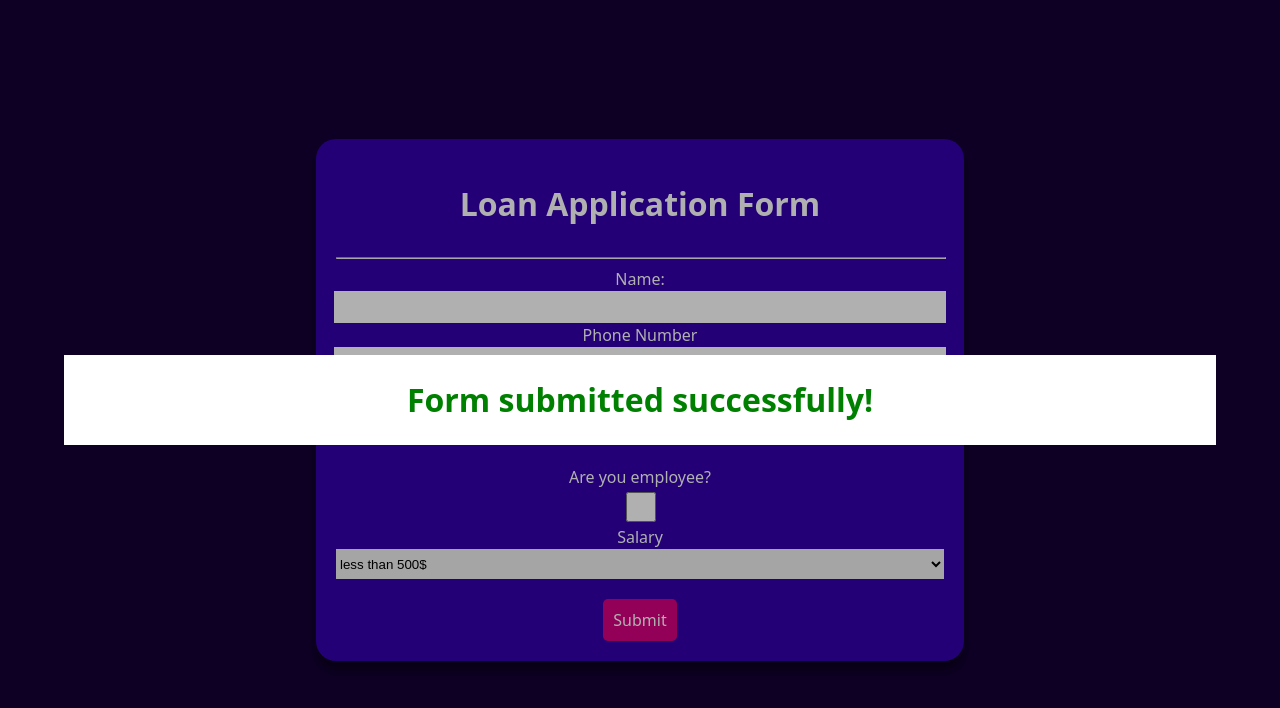
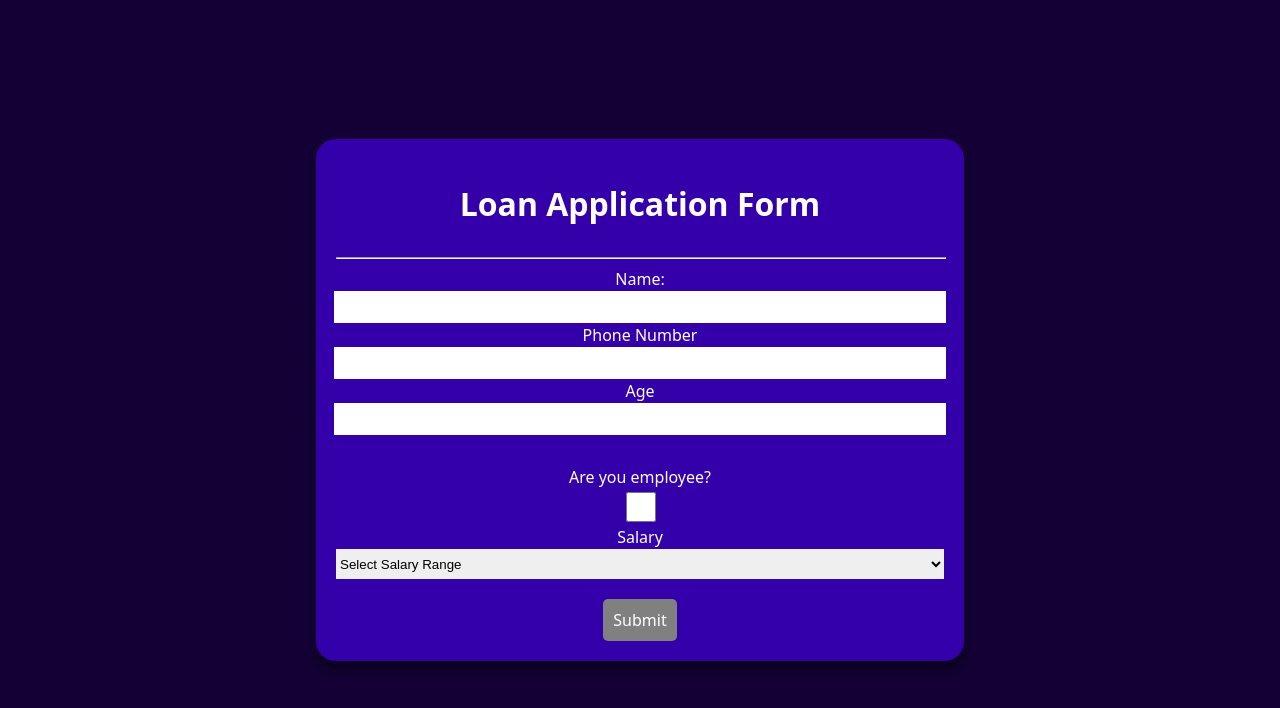
Before and after one commit to halaibrahim867/Learning-ReactJS, a React (Vite) app: page / in a window 1280 px wide. Shown: the top 708 px of the page. Built offline with nearby package versions, Linux system fonts and the light colour scheme.

Commit message:
finish project of loan form

```diff
--- a/src/Alert.jsx
+++ b/src/Alert.jsx
@@ -1,10 +1,18 @@
 import "./FormStyle.css";
-export default function Alert({ message }) {
-  return (
-    <div id="alert">
-      <div id="alert-content">
-        <h1>{message}</h1>
+export default function Alert({ isVisible, errorMessage = null }) {
+  if (isVisible) {
+    return (
+      <div id="alert">
+        <div id="alert-content">
+          <h1 style={{ color: errorMessage ? "red" : "green" }}>
+            {errorMessage != null
+              ? errorMessage
+              : "Form submitted successfully!"}
+          </h1>
+        </div>
       </div>
-    </div>
-  );
+    );
+  } else {
+    return <></>;
+  }
 }
--- a/src/Form.jsx
+++ b/src/Form.jsx
@@ -10,35 +10,38 @@ export default function MyForm() {
     salary: "",
   });
 
+  const [errorMessage, setErrorMessage] = useState(null);
   const [submitted, setSubmitted] = useState(false);
-  function isAgeValid() {
-    const age = Number(formData.age);
-    return age >= 18 && age <= 60;
-  }
 
-  function isPhoneValid() {
-    return formData.phone.length === 10;
-  }
-  function CheckAllData() {
+  function btnIsDisabled() {
     if (
-      formData.name &&
-      formData.phone &&
-      formData.age &&
-      formData.salary &&
-      formData.isEmployee
+      formData.name === "" ||
+      formData.phone === "" ||
+      formData.age === "" ||
+      formData.salary === "" ||
+      !formData.isEmployee
     ) {
       return true;
     }
   }
   const handleSubmit = (e) => {
     e.preventDefault();
-    if (isAgeValid() && isPhoneValid()) {
-      setSubmitted(true);
+    const { phone, age } = formData;
+    if (age < 18 || age > 65) {
+      setErrorMessage("Age must be between 18 and 65");
+    } else if (phone.length < 10 || phone.length > 12) {
+      setErrorMessage("Phone number must be between 10 and 12 digits long");
     }
+    setSubmitted(true);
   };
 
+  function handleDivClick() {
+    if (submitted) {
+      setSubmitted(false);
+    }
+  }
   return (
-    <div className="form-container">
+    <div onClick={handleDivClick} className="form-container">
       <form
         id="loan-form"
         onSubmit={handleSubmit}
@@ -51,8 +54,9 @@ export default function MyForm() {
         <label>Name:</label>
         <input
           type="text"
-          value={formData.name}
+          value={formData.name} //for read the value of name from formData and assign it to input field
           onChange={(e) => {
+            //for update the value of name in formData when user change it in input field
             setFormData({ ...formData, name: e.target.value });
           }}
         />
@@ -85,15 +89,23 @@ export default function MyForm() {
           value={formData.salary}
           onChange={(e) => setFormData({ ...formData, salary: e.target.value })}
         >
+          <option value="">Select Salary Range</option>
           <option value="below-50k">less than 500$</option>
           <option value="500$-2000$">between 500$ and 2000$</option>
           <option value="above-2000$">above 2000$</option>
         </select>
-        <button id="submit-btn" type="submit" disabled={!CheckAllData()}>
+        <button
+          className={btnIsDisabled() ? "disabled" : ""}
+          id="submit-btn"
+          type="submit"
+          onClick={handleSubmit}
+          disabled={btnIsDisabled()}
+        >
           Submit
         </button>
       </form>
-      <Alert message="Form submitted successfully!" />
+
+      <Alert isVisible={submitted} errorMessage={errorMessage} />
     </div>
   );
 }
--- a/src/FormStyle.css
+++ b/src/FormStyle.css
@@ -51,3 +51,7 @@ select {
 hr {
   width: 100%;
 }
+
+.disabled {
+  background-color: grey !important;
+}
```
